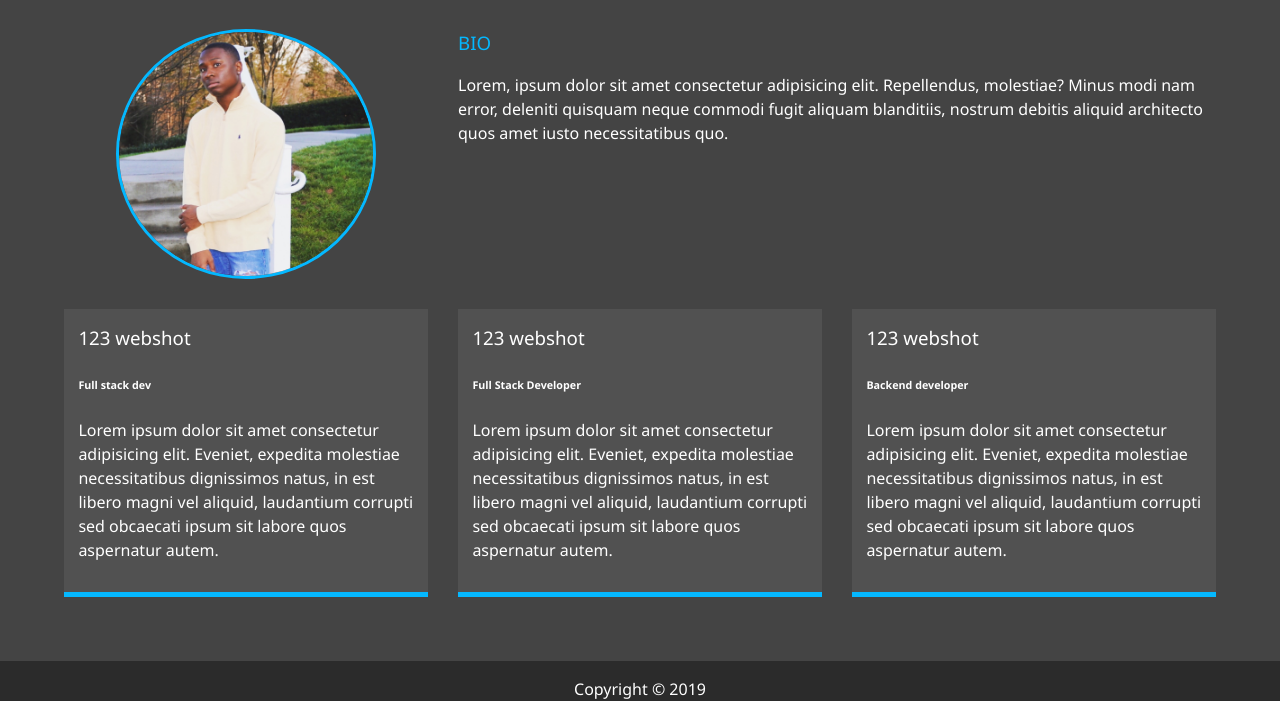
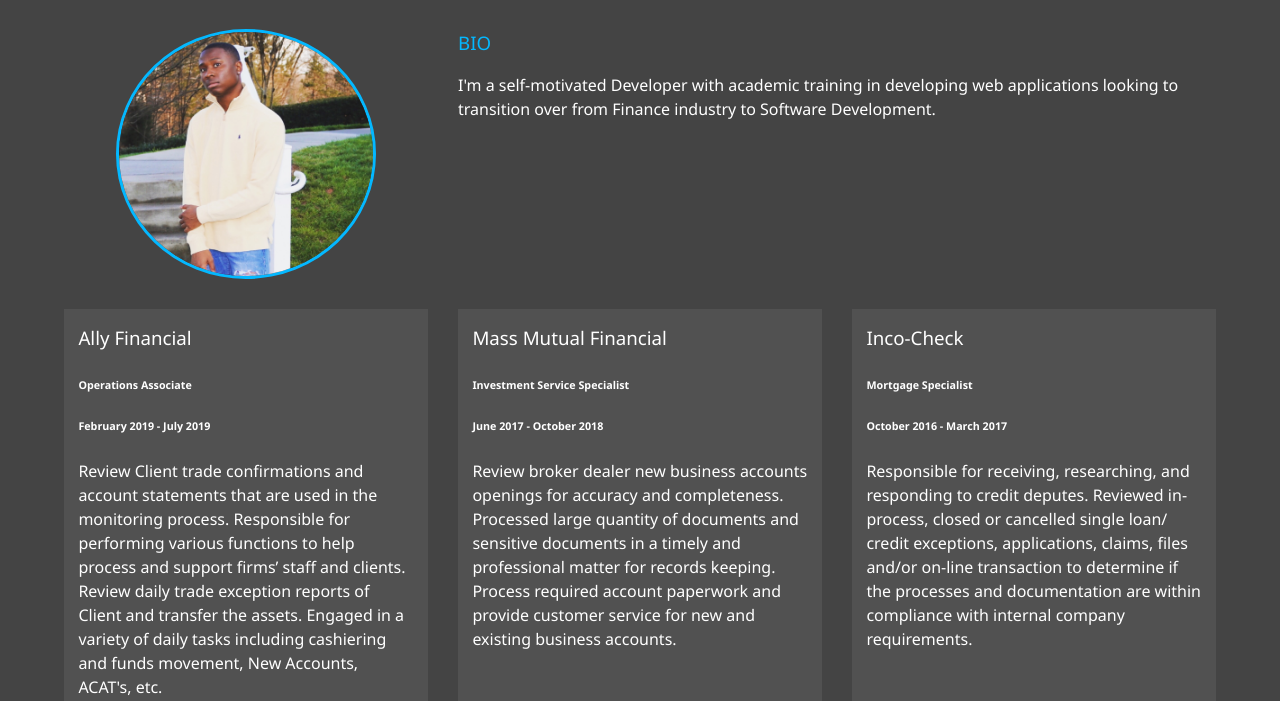
Before and after one commit to DexterTMyles/DexterTMyles.github.io, a website: page about.html in a window 1280 px wide. Shown: the part 253-954 px from the top of the page. Drawn offline with Linux system fonts and the light colour scheme.

Commit message:
Added Updates

```diff
--- a/about.html
+++ b/about.html
@@ -1,12 +1,11 @@
 <!DOCTYPE html>
 <html lang="en">
-
   <head>
-    <meta charset="UTF-8">
-    <meta name="viewport" content="width=device-width, initial-scale=1.0">
-    <meta http-equiv="X-UA-Compatible" content="ie=edge">
+    <meta charset="UTF-8" />
+    <meta name="viewport" content="width=device-width, initial-scale=1.0" />
+    <meta http-equiv="X-UA-Compatible" content="ie=edge" />
     <title>About Me</title>
-    <link rel="stylesheet" href="dist/css/main.css">
+    <link rel="stylesheet" href="dist/css/main.css" />
     <script src="https://kit.fontawesome.com/287b6dd35a.js"></script>
   </head>
 
@@ -28,6 +27,8 @@
             <i class="fab fa-node-js"></i>
             <i class="fab fa-github-square"></i>
             <i class="fab fa-git"></i>
+            <i class="fab fa-npm"></i>
+            <i class="fab fa-bootstrap"></i>
           </div>
         </div>
         <ul class="menu-nav">
@@ -55,45 +56,61 @@
       </nav>
     </header>
     <main id="about">
-        <h1 class="lg-heading">
-            About <span class="text-secondary">Me</span>
-        </h1>
+      <h1 class="lg-heading">About <span class="text-secondary">Me</span></h1>
       <h2 class="sm-heading">
         Let me tell you a few things
       </h2>
       <div class="about-info">
-            <img src="dist/img/dexter.jpg" width="260;" height="250;" alt="Dexter Myles" class="bio-image">
+        <img
+          src="dist/img/dexter.jpg"
+          width="260;"
+          height="250;"
+          alt="Dexter Myles"
+          class="bio-image"
+        />
         <div class="bio">
           <h3 class="text-secondary">BIO</h3>
-                <P>Lorem, ipsum dolor sit amet consectetur adipisicing elit. Repellendus, molestiae? Minus modi nam
-                    error, deleniti quisquam neque commodi fugit aliquam blanditiis, nostrum debitis aliquid architecto
-                    quos amet iusto necessitatibus quo.</P>
+          <P
+            >I'm a self-motivated Developer with academic training in developing
+            web applications looking to transition over from Finance industry to
+            Software Development.</P
+          >
         </div>
         <div class="job job-1">
-                <h3>123 webshot</h3>
-                <h6>Full stack dev</h6>
-                <p>Lorem ipsum dolor sit amet consectetur adipisicing elit. Eveniet, expedita molestiae necessitatibus
-                    dignissimos
-                    natus, in est libero magni vel aliquid, laudantium corrupti sed obcaecati ipsum sit labore quos
-                    aspernatur autem.
+          <h3>Ally Financial</h3>
+          <h6>Operations Associate</h6>
+          <h6>February 2019 - July 2019</h6>
+          <p>
+            Review Client trade confirmations and account statements that are
+            used in the monitoring process. Responsible for performing various
+            functions to help process and support firms’ staff and clients.
+            Review daily trade exception reports of Client and transfer the
+            assets. Engaged in a variety of daily tasks including cashiering and
+            funds movement, New Accounts, ACAT's, etc.
           </p>
         </div>
         <div class="job job-2">
-                <h3>123 webshot</h3>
-                <h6>Full Stack Developer</h6>
-                <p>Lorem ipsum dolor sit amet consectetur adipisicing elit. Eveniet, expedita molestiae necessitatibus
-                    dignissimos
-                    natus, in est libero magni vel aliquid, laudantium corrupti sed obcaecati ipsum sit labore quos
-                    aspernatur autem.
+          <h3>Mass Mutual Financial</h3>
+          <h6>Investment Service Specialist</h6>
+          <h6>June 2017 - October 2018</h6>
+          <p>
+            Review broker dealer new business accounts openings for accuracy and
+            completeness. Processed large quantity of documents and sensitive
+            documents in a timely and professional matter for records keeping.
+            Process required account paperwork and provide customer service for
+            new and existing business accounts.
           </p>
         </div>
         <div class="job job-3">
-                <h3>123 webshot</h3>
-                <h6>Backend developer</h6>
-                <p>Lorem ipsum dolor sit amet consectetur adipisicing elit. Eveniet, expedita molestiae necessitatibus
-                    dignissimos
-                    natus, in est libero magni vel aliquid, laudantium corrupti sed obcaecati ipsum sit labore quos
-                    aspernatur autem.
+          <h3>Inco-Check</h3>
+          <h6>Mortgage Specialist</h6>
+          <h6>October 2016 - March 2017</h6>
+          <p>
+            Responsible for receiving, researching, and responding to credit
+            deputes. Reviewed in-process, closed or cancelled single loan/
+            credit exceptions, applications, claims, files and/or on-line
+            transaction to determine if the processes and documentation are
+            within compliance with internal company requirements.
           </p>
         </div>
       </div>
@@ -103,5 +120,4 @@
     </footer>
     <script src="dist/js/main.js"></script>
   </body>
-
 </html>
```
Also changed, not shown: scss/main.scss (+10 -9 lines), work.html (+67 -42 lines), dist/css/main.css, dist/img/coming.jpg (added), dist/img/productwebsite.png (added). Lines whose indentation alone changed are shown as unchanged.
